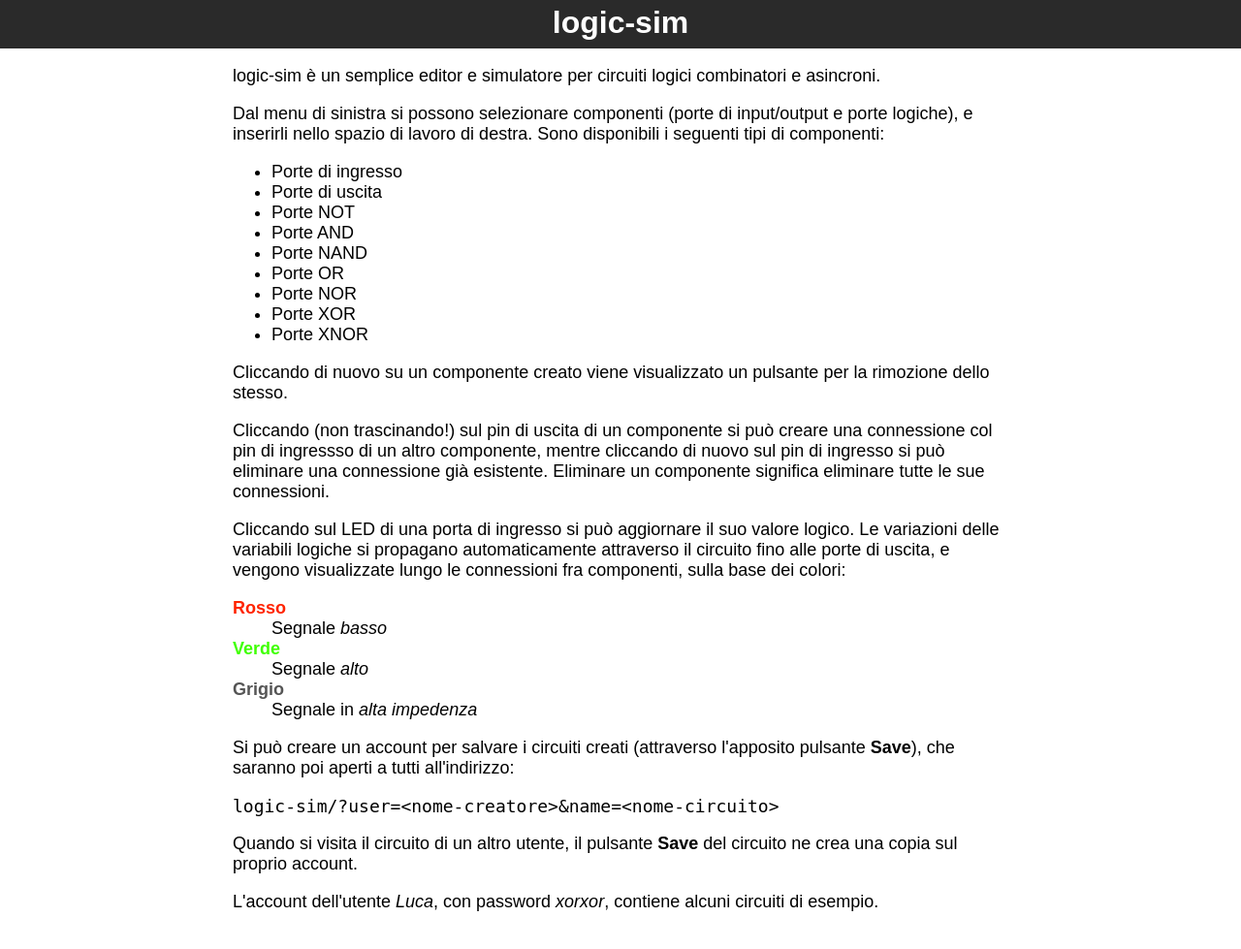
After one commit to seggiani-luca/logic-sim, a PHP site: page /about.html in a window 1280 px wide. The commit adds this page. Shown: the top 979 px of the page at 97% size. Run offline with PHP 8.4, Linux system fonts and the light colour scheme.

Commit message:
Aggiunta pagina about.html

```diff
--- /dev/null
+++ b/about.html
@@ -0,0 +1,78 @@
+<!DOCTYPE html>
+<html lang="en">
+	<head>
+		<meta charset="utf-8">
+		<title>logic-sim</title>
+		<link rel="stylesheet" href="./css/styles.css">
+		<link rel="icon" type="image/svg+xml" href="./favicon.svg">
+	</head>
+	<body class="about-body">
+		<!-- header -->
+		<header class="header">
+			<div class="header-center">
+				<a class="about-link" href="./">
+					<h1>
+						logic-sim
+					</h1>
+				</a>
+			</div>
+		</header>
+		<main>
+			<p>
+				logic-sim è un semplice editor e simulatore per circuiti logici combinatori e asincroni.
+			</p>
+			<p>
+				Dal menu di sinistra si possono selezionare componenti (porte di input/output e porte
+				logiche), e inserirli nello spazio di lavoro di destra.
+				Sono disponibili i seguenti tipi di componenti:
+				<ul>
+					<li>Porte di ingresso</li>
+					<li>Porte di uscita</li>
+					<li>Porte NOT</li>
+					<li>Porte AND</li>
+					<li>Porte NAND</li>
+					<li>Porte OR</li>
+					<li>Porte NOR</li>
+					<li>Porte XOR</li>
+					<li>Porte XNOR</li>
+				</ul>
+				Cliccando di nuovo su un componente creato viene visualizzato un pulsante per la rimozione
+				dello stesso.
+			</p>
+			<p>
+				Cliccando (non trascinando!) sul pin di uscita di un componente si può creare una
+				connessione col pin di ingressso di un altro componente, mentre cliccando di nuovo sul pin
+				di ingresso si può eliminare una connessione già esistente.
+				Eliminare un componente significa eliminare tutte le sue connessioni.
+			</p>
+
+			<p>
+				Cliccando sul LED di una porta di ingresso si può aggiornare il suo valore logico. Le
+				variazioni delle variabili logiche si propagano automaticamente attraverso il circuito fino
+				alle porte di uscita, e vengono visualizzate lungo le connessioni fra componenti, sulla
+				base dei colori:
+				<dl>
+					<dt class="red">Rosso</dt>
+					<dd>Segnale <i>basso</i></dd>
+					<dt class="green">Verde</dt>
+					<dd>Segnale <i>alto</i></dd>
+					<dt class="gray">Grigio</dt>
+					<dd>Segnale in <i>alta impedenza</i></dt>
+				</dl>
+			</p>
+
+			<p>
+				Si può creare un account per salvare i circuiti creati (attraverso l'apposito pulsante
+				<b>Save</b>), che saranno poi aperti a tutti all'indirizzo:
+				<pre>logic-sim/?user=&lt;nome-creatore&gt;&amp;name=&lt;nome-circuito&gt;</pre>
+				Quando si visita il circuito di un altro utente, il pulsante <b>Save</b> del circuito
+				ne crea una copia sul proprio account.
+			</p>
+
+			<p>
+				L'account dell'utente <i>Luca</i>, con password <i>xorxor</i>, contiene alcuni circuiti di
+				esempio.
+			</p>
+		</main>
+	</body>
+</html>
--- a/css/styles.css
+++ b/css/styles.css
@@ -19,7 +19,7 @@ html, body {
 }
 
 /* body */
-body {
+.main-body {
 	display: grid;
 	grid-template-areas: "header header"
 	                     "component-list workspace";
@@ -42,6 +42,26 @@ body {
 .header-left, .header-right {
 	display: flex;
 	align-items: center;
+}
+
+.header-center {
+	position: absolute;
+	left: 50%;
+	transform: translateX(-50%);
+}
+
+.header-center a {
+	color: white;
+	text-decoration: none;
+}
+
+.header-center a:hover {
+	color: white;
+	text-decoration: underline;
+}
+
+.header-center h1 {
+	margin: 0;
 }
 
 .header button {
@@ -92,7 +112,7 @@ border: solid 1px var(--lightgray);
 	mask-size: contain;
 	/* versioni più vecchie di chrome richiedono la specifica webkit */
 	-webkit-mask: url(../assets/img/icons/hamburger.svg);
-    	-webkit-mask-size: contain;
+	-webkit-mask-size: contain;
 }
 
 .header .stored-button:hover {
@@ -206,13 +226,6 @@ canvas {
 	font-size: 32px;
 }
 
-.popup-menu h2 {
-	margin: 0;
-	margin-bottom: 5px;
-	font-weight: normal;
-	font-size: 24px;
-}
-
 .popup-menu input {
 	margin: 5px;
 	width: 100%;
@@ -259,3 +272,35 @@ canvas {
 .popup-menu a:hover {
 	background-color: var(--lightgray);
 }
+
+/* about */
+.about-body {
+	display: grid;
+	grid-template-areas: "header"
+	                     "main";
+	grid-template-rows: 50px 1fr;
+	grid-template-columns: 1fr;
+	font-family: Arial, Helvetica, sans-serif;
+}
+
+main {
+	grid-area: main;
+	margin: 0 auto;
+	max-width: 800px;
+	font-size: 18px;
+}
+
+.green {
+	font-weight: bold;
+	color: #3fff00;
+}
+
+.red {
+	font-weight: bold;
+	color: #ff2400;
+}
+
+.gray {
+	font-weight: bold;
+	color: #555555;
+}
--- a/js/session.js
+++ b/js/session.js
@@ -34,7 +34,7 @@ export async function statusRequest() {
 		return null;
 	})
 	.catch(error => {
-		console.error("Login error:", error);
+		console.error("Status request error:", error);
 	});
 }
 
@@ -149,6 +149,7 @@ export async function loadCircuit(user, name) {
 		console.debug("Fetched JSON: ");
 		console.debug(data);
 
+		// controlla che non sia vuoto
 		if(data == "empty") {
 			console.debug("No circuit to load, skipping...");
 			return null;
--- a/php/fetch.php
+++ b/php/fetch.php
@@ -32,7 +32,7 @@
 
 		// libera lo statement
 		mysqli_free_result($result);
-    mysqli_stmt_close($statement);
+		mysqli_stmt_close($statement);
 	}
 
 	// chiudi la connessione
--- a/php/login.php
+++ b/php/login.php
@@ -40,7 +40,7 @@
 
 		// libera lo statement
 		mysqli_free_result($result);
-    mysqli_stmt_close($statement);
+		mysqli_stmt_close($statement);
 	}
 
 	// chiudi la connessione
--- a/php/signup.php
+++ b/php/signup.php
@@ -52,7 +52,7 @@
 
 		// libera lo statement
 		mysqli_free_result($result);
-    mysqli_stmt_close($statement);
+		mysqli_stmt_close($statement);
 	}
 
 	// chiudi la connessione
--- a/php/store.php
+++ b/php/store.php
@@ -26,7 +26,9 @@
 	$escapedData = mysqli_real_escape_string($connection, json_encode($data));
 
 	// inserisci nel database
-	$query = "insert into circuits (user, name, circuit) values ('$username', '$name', '$escapedData') on duplicate key update circuit = values(circuit)";
+	$query = "insert into circuits (user, name, circuit)
+	          values ('$username', '$name', '$escapedData')
+	          on duplicate key update circuit = values(circuit)";
 
 	if (mysqli_query($connection, $query)) {
 		echo "Circuit stored succesfully";
```
Also changed, not shown: index.html (+14 -4 lines), js/component.js (+12 -15 lines), js/interface.js (+19 -20 lines), js/serialize.js (+22 -33 lines), favicon.svg (added).
